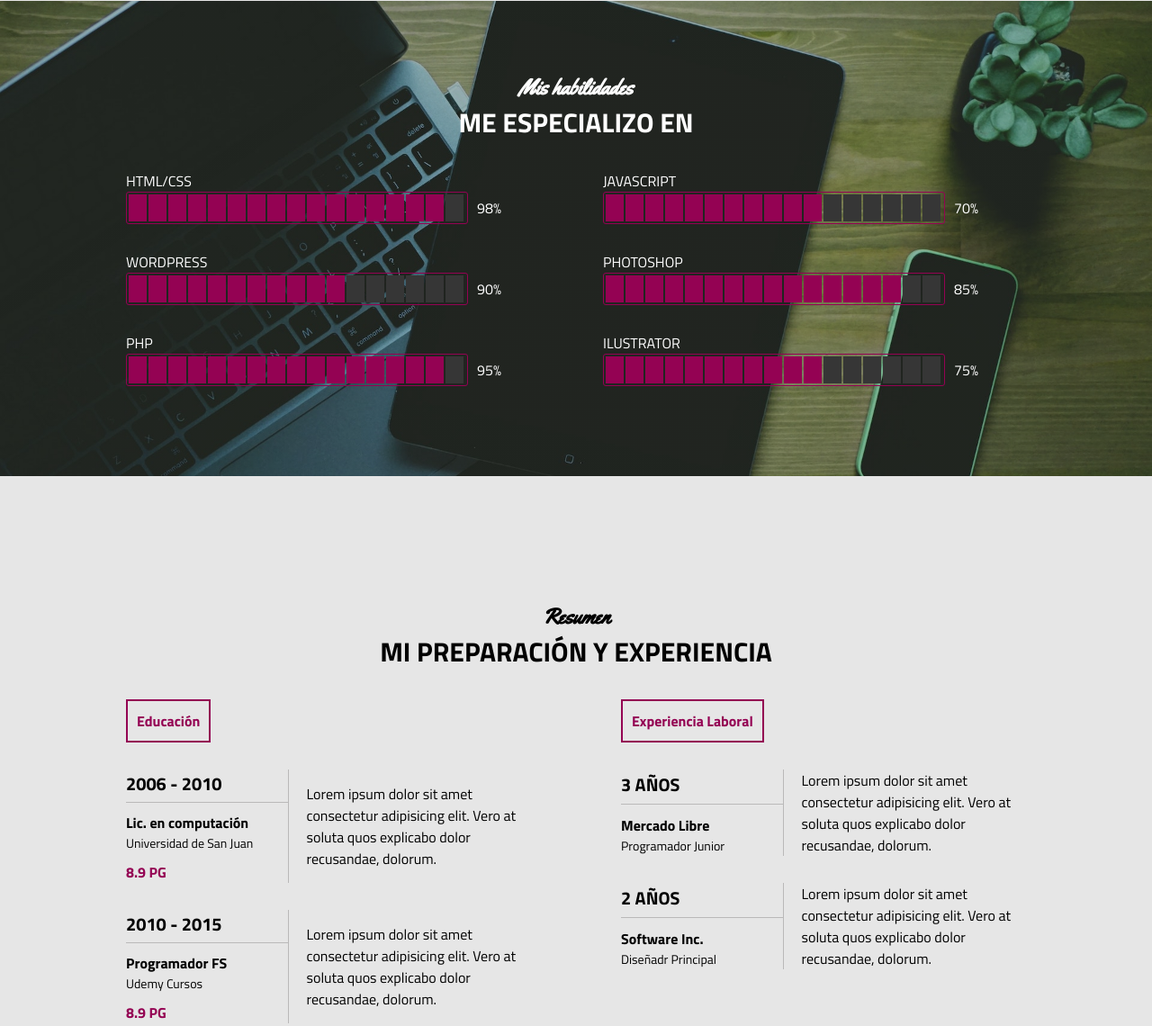
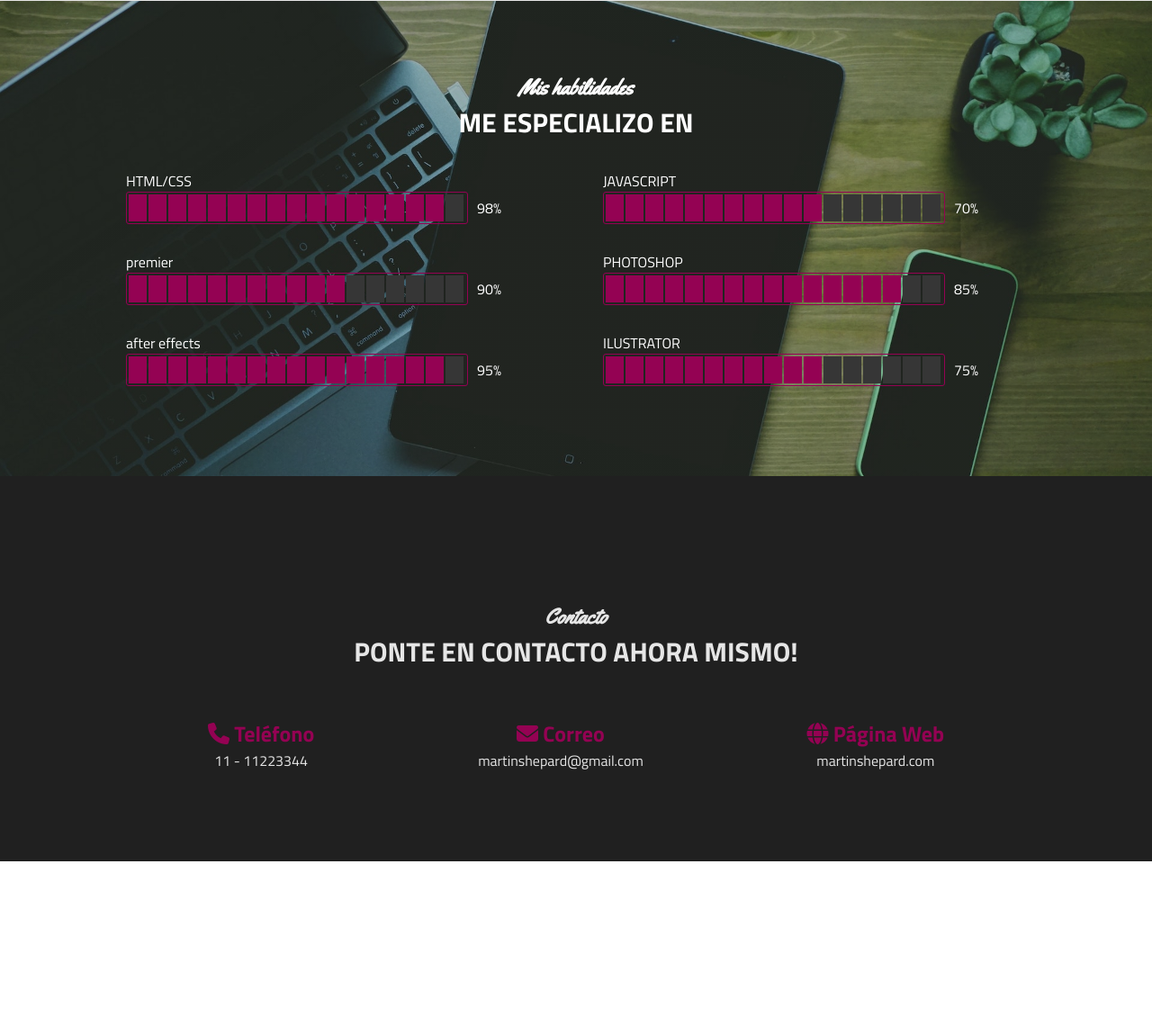
Before and after one commit to yairmurcia/rubenyairmurciapradilla2, a plain HTML site: page mi-portafolio.html in a window 1280 px wide. Shown: the part 1083-2223 px from the top of the page at 90% size. After the commit the page ends 2040 px from the top, so only its background shows below. Drawn offline with Linux system fonts and the light colour scheme; files whose address does not match are found by name.

Commit message:
modificaciones3

```diff
--- a/mi-portafolio.html
+++ b/mi-portafolio.html
@@ -29,7 +29,7 @@
             </header>
             <div class="info">
                 <h1>RUBEN YAIR</h1>
-                <h2>DISEÑADOR, PROGRAMADOR, PROFESIONAL</h2>
+                <h2>DISEÑADOR, PROGRAMADOR,</h2>
                 <div class="redes">
                     <a href="#"><i class="fa-brands fa-twitter"></i></a>
                     <a href="#"><i class="fa-brands fa-facebook-f"></i></a>
@@ -104,7 +104,7 @@
             </div>
             <div class="fila">
                 <div class="col">
-                    <span>WORDPRESS</span>
+                    <span>premier</span>
                     <div class="cont-barra">
                         <div class="barra" id="wordpress">
                             <!-- mediante javascript luego genereremos 17 barritas con clase e -->
@@ -126,7 +126,7 @@
             </div>
             <div class="fila">
                 <div class="col">
-                    <span>PHP</span>
+                    <span>after effects</span>
                     <div class="cont-barra">
                         <div class="barra" id="php">
                             <!-- mediante javascript luego genereremos 17 barritas con clase e -->
@@ -150,7 +150,7 @@
     </section>
 
     <!-- SECCION RESUMEN -->
-    <section class="resumen" id="resumen">
+<!--     <section class="resumen" id="resumen">
         <div class="contenido-seccion">
             <h2 class="titulo-seccion">Resumen</h2>
             <h3>Mi preparación y experiencia</h3>
@@ -230,7 +230,7 @@
                 </div>
             </div>
         </div>
-    </section>
+    </section> -->
 
     <!-- SECCION CONTACTO -->
     <section class="contacto" id="contacto">
```
